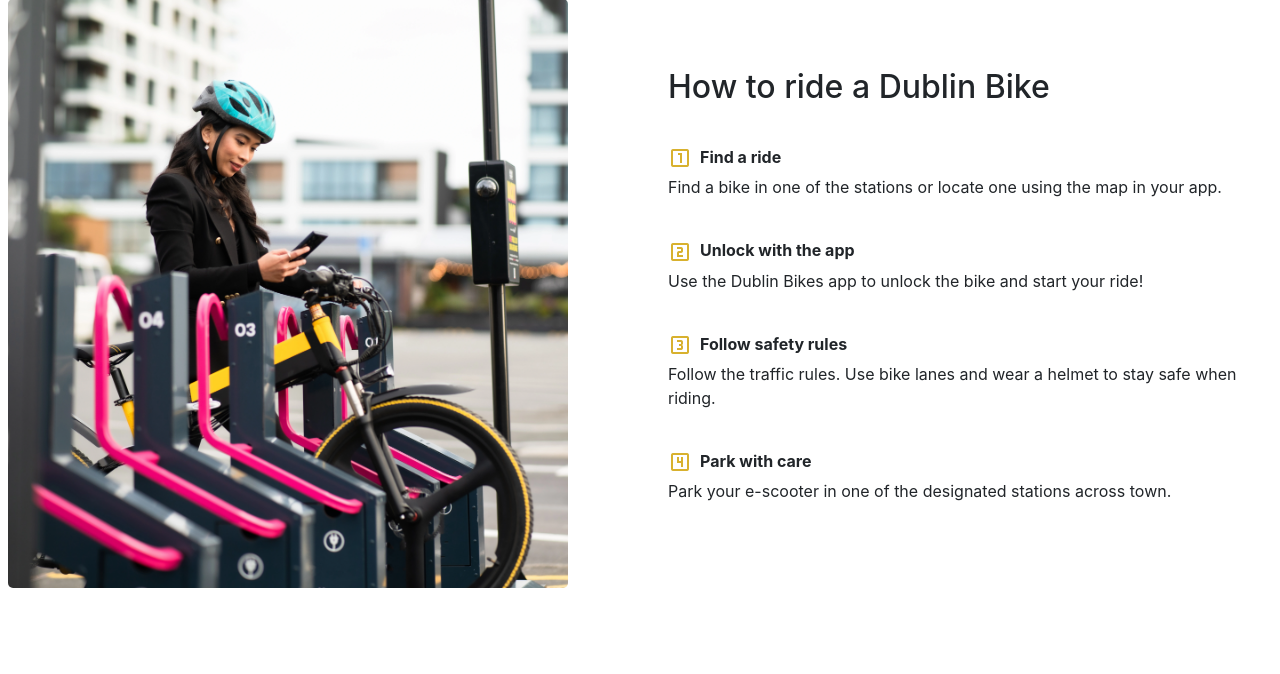
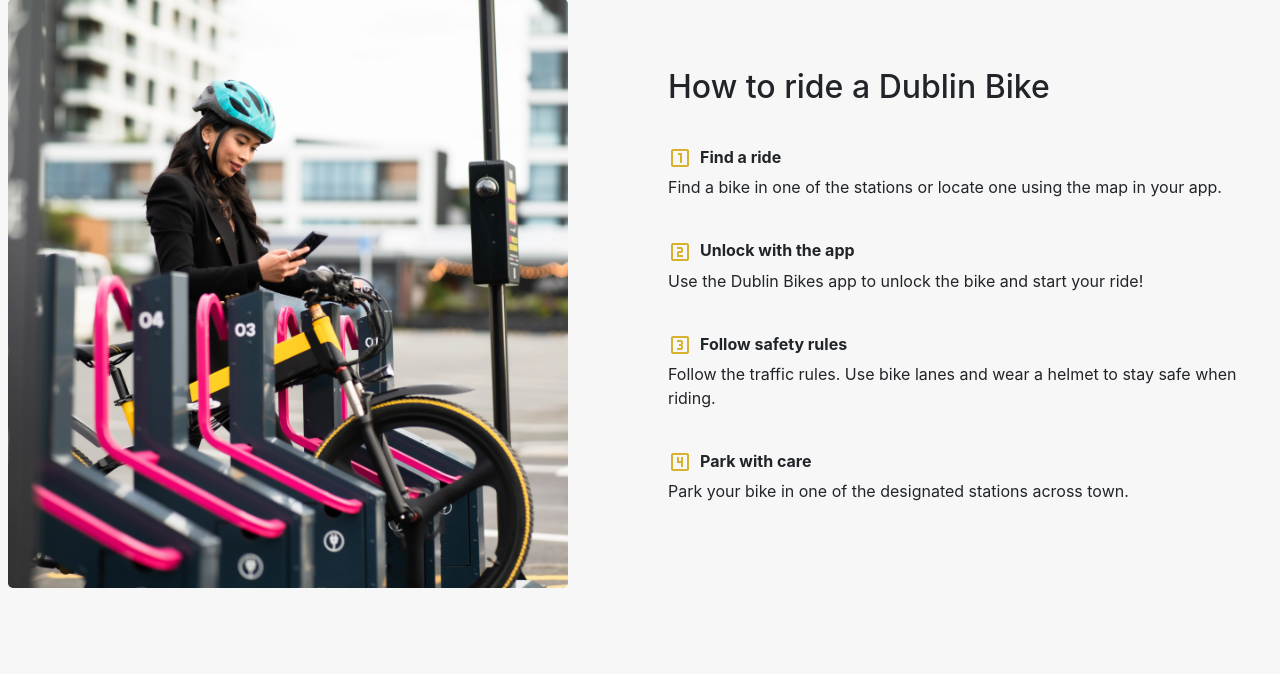
Before and after one commit to tinobragaa/dublin-bikes, a Flask app: page /home in a window 1280 px wide. Shown: the part 899-1573 px from the top of the page. Run offline with Flask 3, Linux system fonts and the light colour scheme; some libraries are stand-ins or nearby versions.

Commit message:
Add: added background color to the sections for better readability

```diff
--- a/static/css/base.css
+++ b/static/css/base.css
@@ -9,6 +9,7 @@ html, body {
 
 .content {
     flex: 1;
+    background-color: #F7F7F7;
 }
 
 /* Navigation Bar */
--- a/templates/index.html
+++ b/templates/index.html
@@ -93,7 +93,7 @@
                                     <h3>Park with care</h3>
                                 </div>
                             </div>
-                            <p>Park your e-scooter in one of the designated stations across town.</p>
+                            <p>Park your bike in one of the designated stations across town.</p>
                         </div>
                     </div>
                 </section>
```
